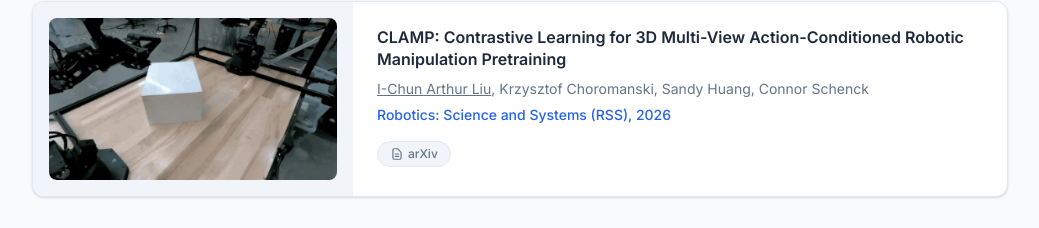
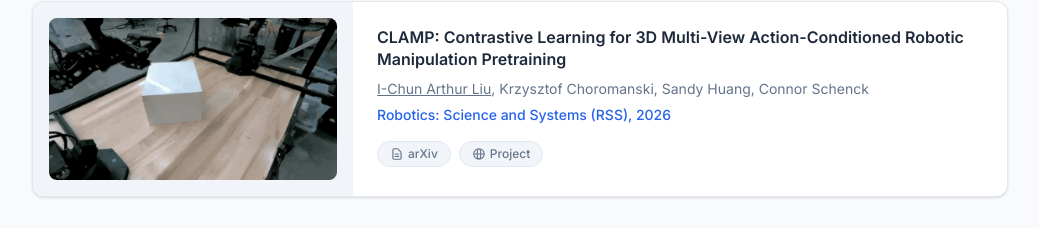
Before and after one commit to arthur801031/arthur801031.github.io, a Next.js app: page / in a window 1280 px wide. Shown: the part 1215-1443 px from the top of the page, without its empty margins (120-1159 px from the left). Built offline with nearby package versions, Linux system fonts and the light colour scheme.

Commit message:
Add project link to CLAMP publication entry

```diff
--- a/src/data/publications.ts
+++ b/src/data/publications.ts
@@ -20,6 +20,7 @@ export const publications: Publication[] = [
     gif: "/gifs/clamp_small.gif",
     links: [
       { label: "arXiv", url: "https://arxiv.org/abs/2602.00937" },
+      { label: "Project", url: "https://clamp3d.github.io/CLAMP/" },
     ],
   },
   {
```
